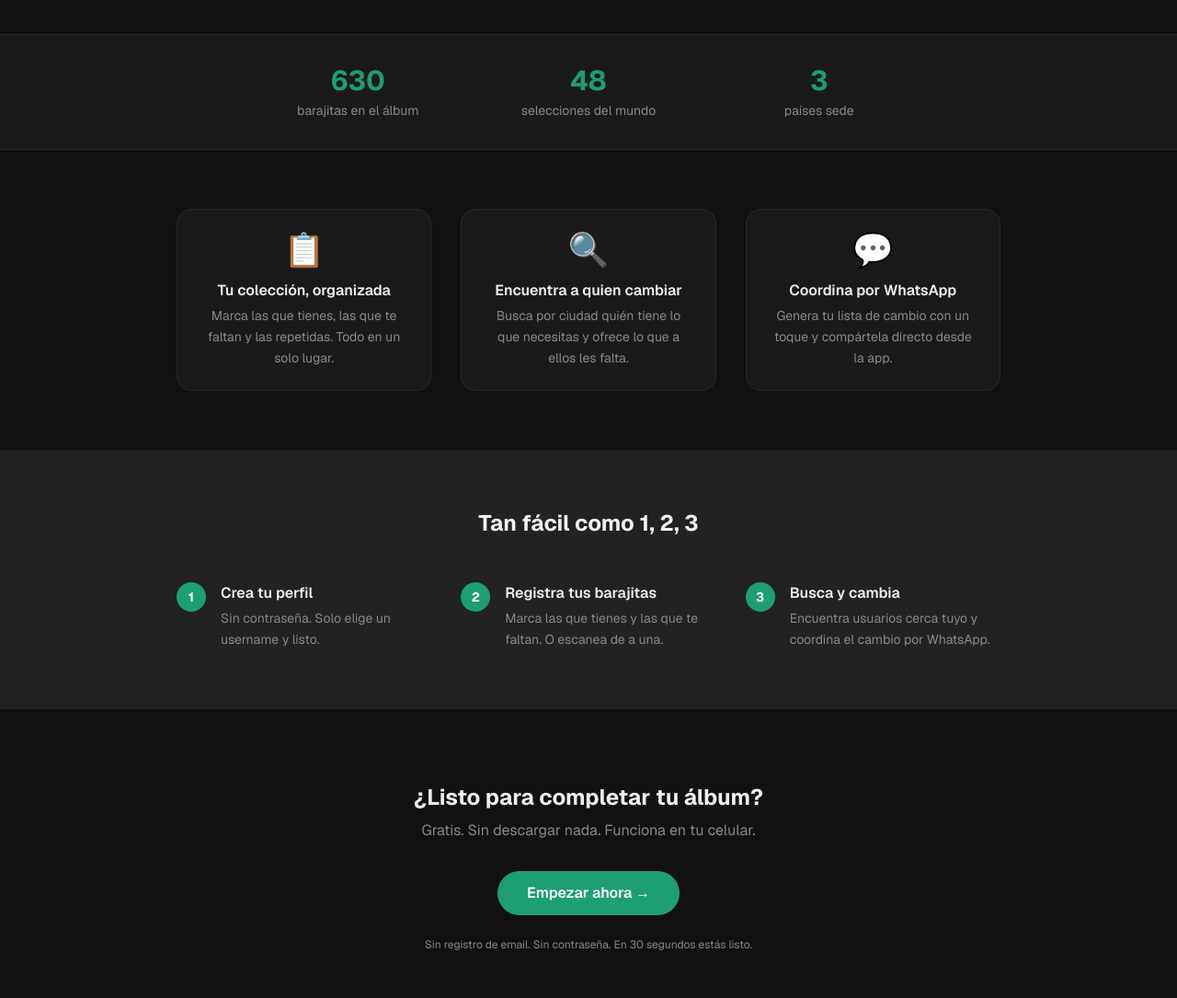
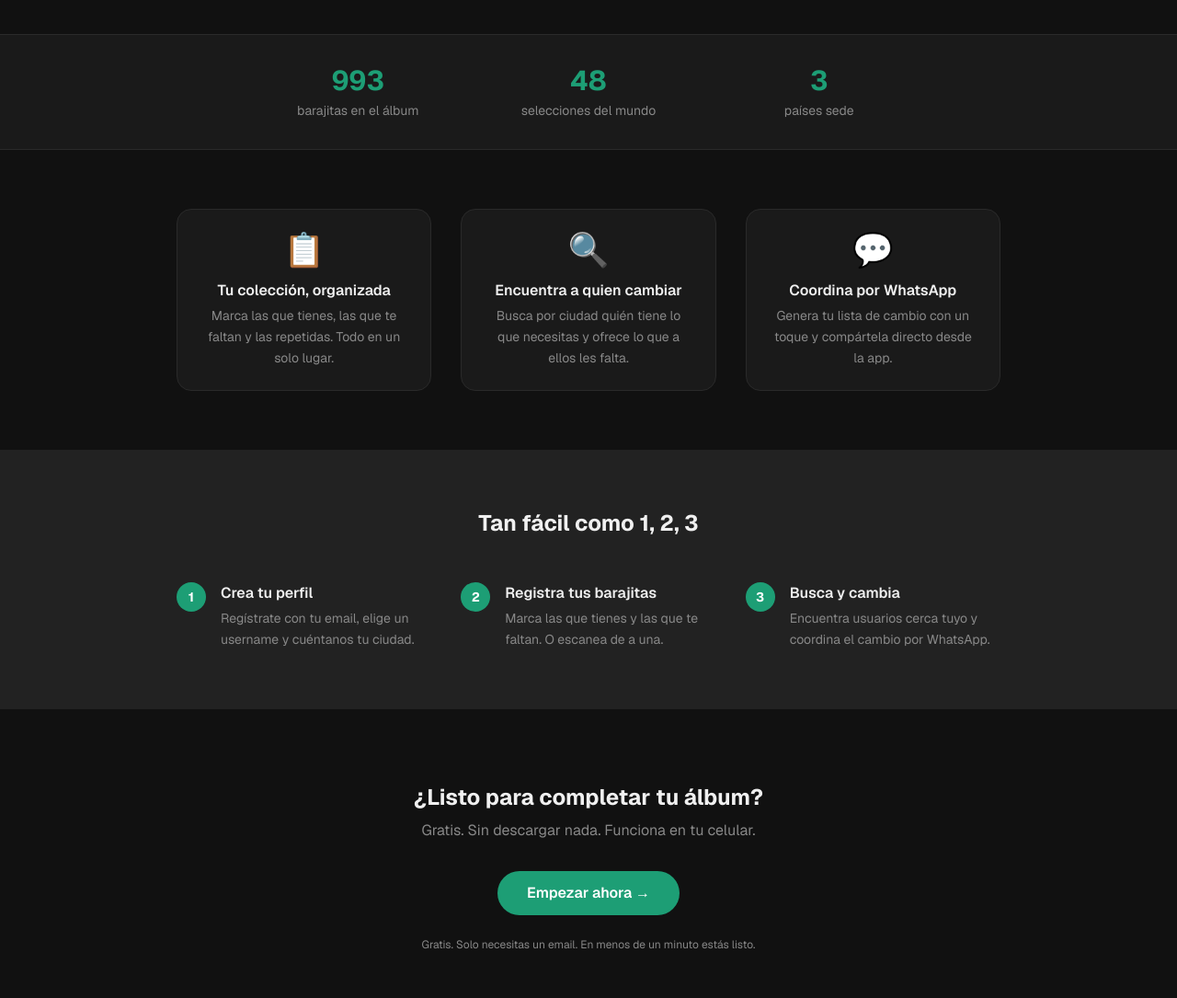
Before and after one commit to esrichardd/telacambio, a Next.js app: page / in a window 1280 px wide. Shown: the part 506-1591 px from the top of the page at 92% size. Built offline with nearby package versions, Linux system fonts and the light colour scheme.

Commit message:
feat: update BottomCta and HowItWorks components for improved user messaging and stats accuracy

```diff
--- a/components/home/BottomCta.tsx
+++ b/components/home/BottomCta.tsx
@@ -18,7 +18,7 @@ export default function BottomCta() {
       </Link>
 
       <p className="mt-6 text-xs text-muted">
-        Sin registro de email. Sin contraseña. En 30 segundos estás listo.
+        Gratis. Solo necesitas un email. En menos de un minuto estás listo.
       </p>
     </section>
   );
--- a/components/home/HowItWorks.tsx
+++ b/components/home/HowItWorks.tsx
@@ -2,7 +2,7 @@ const steps = [
   {
     n: "1",
     title: "Crea tu perfil",
-    desc: "Sin contraseña. Solo elige un username y listo.",
+    desc: "Regístrate con tu email, elige un username y cuéntanos tu ciudad.",
   },
   {
     n: "2",
--- a/components/home/StatsBar.tsx
+++ b/components/home/StatsBar.tsx
@@ -1,5 +1,5 @@
 const stats = [
-  { value: "630", label: "barajitas en el álbum" },
+  { value: "993", label: "barajitas en el álbum" },
   { value: "48", label: "selecciones del mundo" },
   { value: "3", label: "países sede" },
 ];
```
